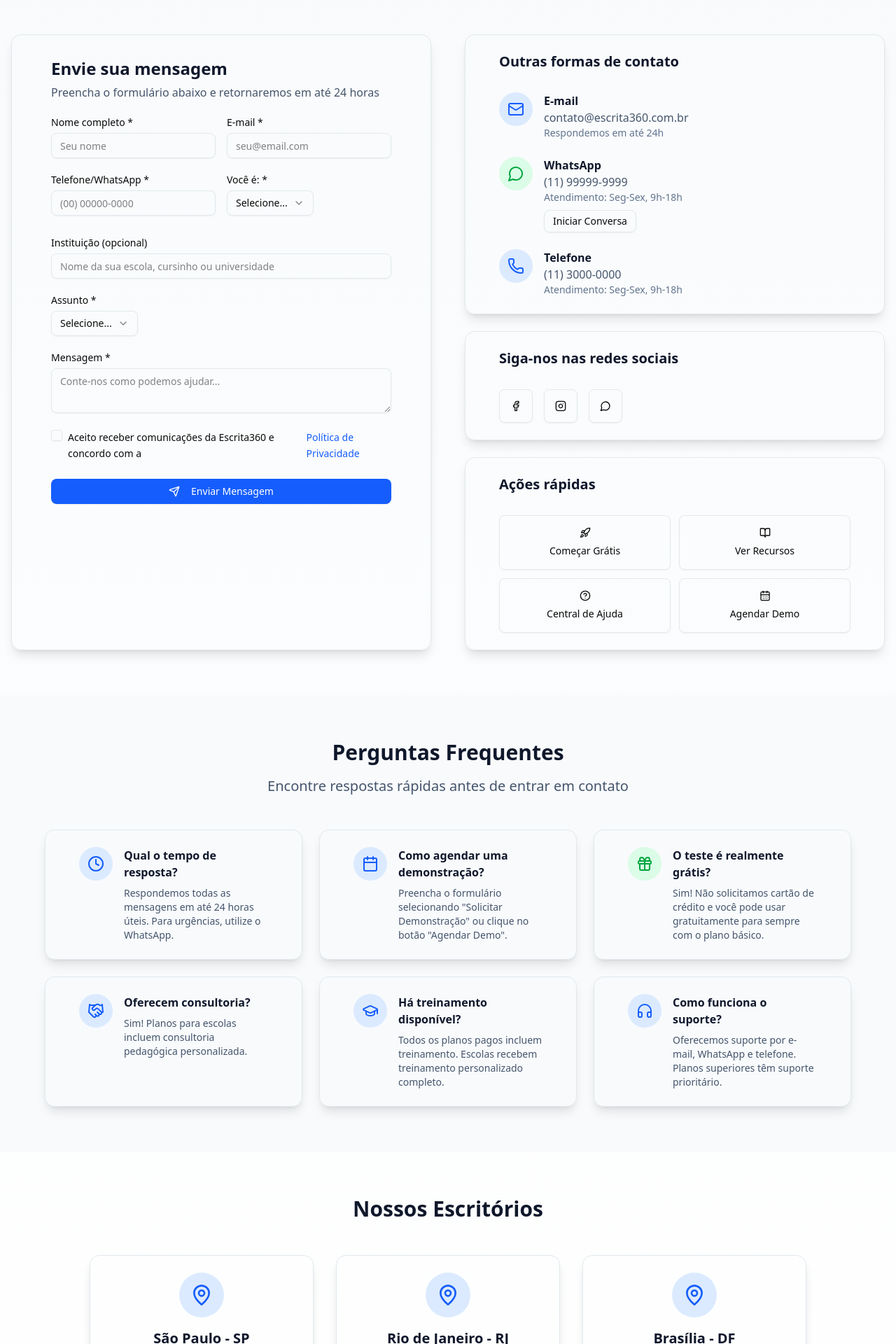
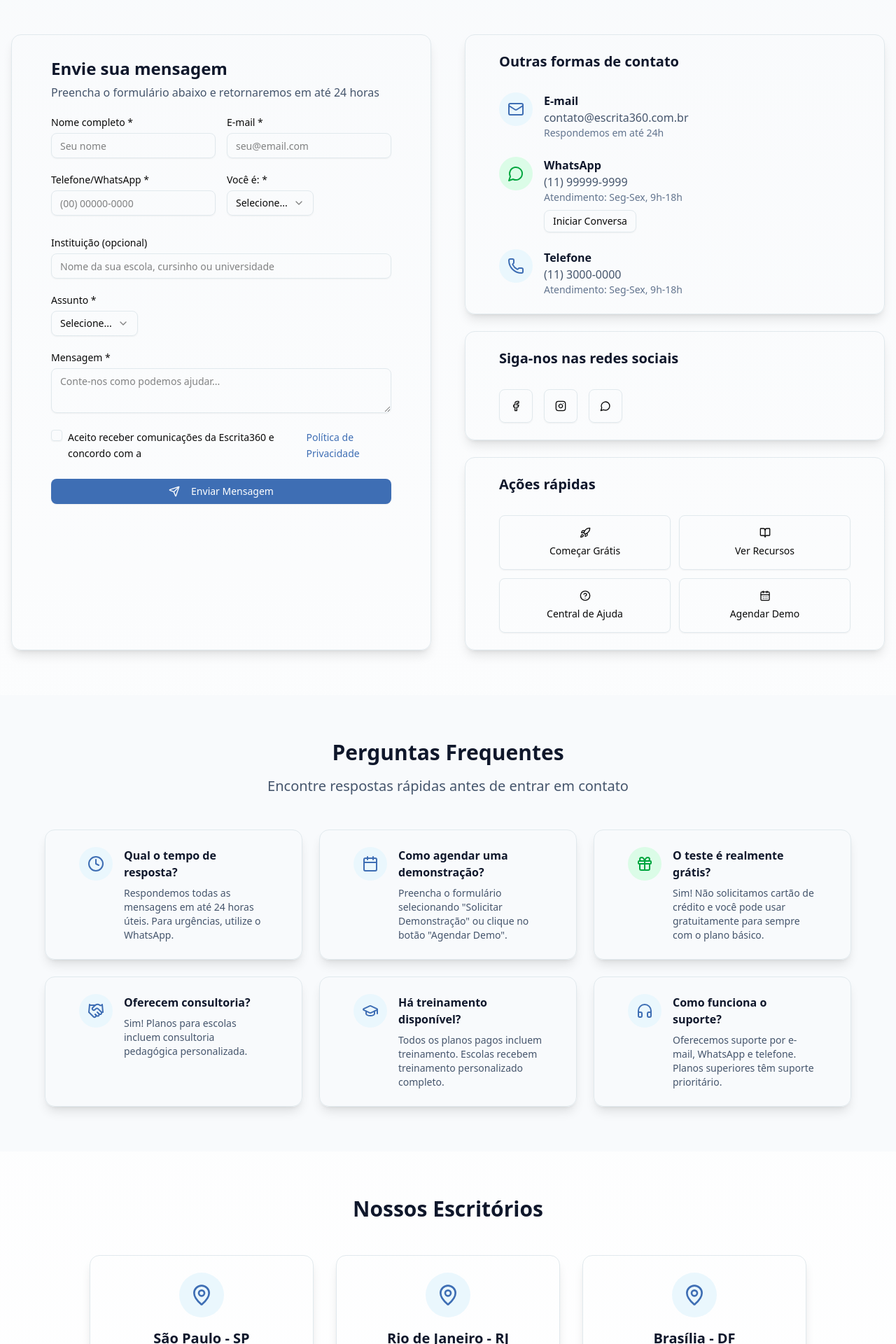
Before and after one commit to escrita360/escrita360_sitereact, a React (Vite) app: page /contato in a window 1280 px wide. Shown: the part 400-2320 px from the top of the page at 70% size. Built offline with nearby package versions, Linux system fonts and the light colour scheme.

Commit message:
feat: Enhance branding with new color palette and updated styles across components for improved consistency and accessibility

```diff
--- a/src/App.css
+++ b/src/App.css
@@ -136,15 +136,53 @@
 .text-brand-primary { color: var(--brand-primary) !important; }
 .text-brand-secondary { color: var(--brand-secondary) !important; }
 .text-brand-accent { color: var(--brand-accent) !important; }
+.text-brand-lighter { color: var(--brand-lighter) !important; }
 
 .border-brand-primary { border-color: var(--brand-primary) !important; }
 .border-brand-accent { border-color: var(--brand-accent) !important; }
 
 .hover\:bg-brand-primary:hover { background-color: var(--brand-primary) !important; }
 .hover\:bg-brand-secondary:hover { background-color: var(--brand-secondary) !important; }
+.hover\:bg-brand-light:hover { background-color: var(--brand-light) !important; }
 .hover\:text-brand-primary:hover { color: var(--brand-primary) !important; }
 .hover\:text-brand-secondary:hover { color: var(--brand-secondary) !important; }
 .hover\:border-brand-accent:hover { border-color: var(--brand-accent) !important; }
+
+/* Custom Brand Gradients */
+.bg-brand-gradient {
+  background: linear-gradient(135deg, var(--brand-primary) 0%, var(--brand-secondary) 100%) !important;
+}
+
+.bg-brand-gradient-light {
+  background: linear-gradient(135deg, var(--brand-lighter) 0%, white 100%) !important;
+}
+
+.bg-brand-gradient-subtle {
+  background: linear-gradient(to bottom, var(--brand-light) 0%, white 100%) !important;
+}
+
+/* Enhanced Button Styles */
+.btn-brand-primary {
+  background: linear-gradient(135deg, var(--brand-primary) 0%, var(--brand-secondary) 100%);
+  transition: all 0.3s ease;
+}
+
+.btn-brand-primary:hover {
+  transform: translateY(-2px);
+  box-shadow: 0 10px 25px rgba(62, 110, 180, 0.3);
+}
+
+/* Card Enhancement */
+.card-brand-hover {
+  transition: all 0.3s ease;
+  border: 1px solid transparent;
+}
+
+.card-brand-hover:hover {
+  border-color: var(--brand-accent);
+  box-shadow: 0 10px 30px rgba(62, 110, 180, 0.15);
+  transform: translateY(-4px);
+}
 
 /* Custom styles for smooth scrolling */
 html {
--- a/src/pages/Contato.jsx
+++ b/src/pages/Contato.jsx
@@ -104,11 +104,11 @@ function Contato() {
                     <Checkbox id="aceito" required />
                     <Label htmlFor="aceito" className="text-sm leading-relaxed">
                       Aceito receber comunicações da Escrita360 e concordo com a{' '}
-                      <a href="#" className="text-blue-600 hover:underline">Política de Privacidade</a>
+                      <a href="#" className="text-brand-primary hover:underline">Política de Privacidade</a>
                     </Label>
                   </div>
 
-                  <Button className="w-full bg-blue-600 hover:bg-blue-700 text-white">
+                  <Button className="w-full bg-brand-primary hover:bg-brand-secondary text-white">
                     <Send className="w-4 h-4 mr-2" />
                     Enviar Mensagem
                   </Button>
@@ -125,8 +125,8 @@ function Contato() {
                 </CardHeader>
                 <CardContent className="space-y-6">
                   <div className="flex items-start gap-4">
-                    <div className="w-12 h-12 bg-blue-100 rounded-full flex items-center justify-center flex-shrink-0">
-                      <Mail className="w-6 h-6 text-blue-600" />
+                    <div className="w-12 h-12 bg-brand-light rounded-full flex items-center justify-center flex-shrink-0">
+                      <Mail className="w-6 h-6 text-brand-primary" />
                     </div>
                     <div>
                       <h4 className="font-semibold text-slate-900">E-mail</h4>
@@ -150,8 +150,8 @@ function Contato() {
                   </div>
 
                   <div className="flex items-start gap-4">
-                    <div className="w-12 h-12 bg-blue-100 rounded-full flex items-center justify-center flex-shrink-0">
-                      <Phone className="w-6 h-6 text-blue-600" />
+                    <div className="w-12 h-12 bg-brand-light rounded-full flex items-center justify-center flex-shrink-0">
+                      <Phone className="w-6 h-6 text-brand-primary" />
                     </div>
                     <div>
                       <h4 className="font-semibold text-slate-900">Telefone</h4>
@@ -225,8 +225,8 @@ function Contato() {
             <Card className="p-6 shadow-lg hover:shadow-xl transition-shadow">
               <CardContent className="pt-0">
                 <div className="flex items-start gap-4">
-                  <div className="w-12 h-12 bg-blue-100 rounded-full flex items-center justify-center flex-shrink-0">
-                    <Clock className="w-6 h-6 text-blue-600" />
+                  <div className="w-12 h-12 bg-brand-light rounded-full flex items-center justify-center flex-shrink-0">
+                    <Clock className="w-6 h-6 text-brand-primary" />
                   </div>
                   <div>
                     <h3 className="font-semibold text-slate-900 mb-2">Qual o tempo de resposta?</h3>
@@ -239,8 +239,8 @@ function Contato() {
             <Card className="p-6 shadow-lg hover:shadow-xl transition-shadow">
               <CardContent className="pt-0">
                 <div className="flex items-start gap-4">
-                  <div className="w-12 h-12 bg-blue-100 rounded-full flex items-center justify-center flex-shrink-0">
-                    <Calendar className="w-6 h-6 text-blue-600" />
+                  <div className="w-12 h-12 bg-brand-light rounded-full flex items-center justify-center flex-shrink-0">
+                    <Calendar className="w-6 h-6 text-brand-primary" />
                   </div>
                   <div>
                     <h3 className="font-semibold text-slate-900 mb-2">Como agendar uma demonstração?</h3>
@@ -267,8 +267,8 @@ function Contato() {
             <Card className="p-6 shadow-lg hover:shadow-xl transition-shadow">
               <CardContent className="pt-0">
                 <div className="flex items-start gap-4">
-                  <div className="w-12 h-12 bg-blue-100 rounded-full flex items-center justify-center flex-shrink-0">
-                    <Handshake className="w-6 h-6 text-blue-600" />
+                  <div className="w-12 h-12 bg-brand-light rounded-full flex items-center justify-center flex-shrink-0">
+                    <Handshake className="w-6 h-6 text-brand-primary" />
                   </div>
                   <div>
                     <h3 className="font-semibold text-slate-900 mb-2">Oferecem consultoria?</h3>
@@ -281,8 +281,8 @@ function Contato() {
             <Card className="p-6 shadow-lg hover:shadow-xl transition-shadow">
               <CardContent className="pt-0">
                 <div className="flex items-start gap-4">
-                  <div className="w-12 h-12 bg-blue-100 rounded-full flex items-center justify-center flex-shrink-0">
-                    <GraduationCap className="w-6 h-6 text-blue-600" />
+                  <div className="w-12 h-12 bg-brand-light rounded-full flex items-center justify-center flex-shrink-0">
+                    <GraduationCap className="w-6 h-6 text-brand-primary" />
                   </div>
                   <div>
                     <h3 className="font-semibold text-slate-900 mb-2">Há treinamento disponível?</h3>
@@ -295,8 +295,8 @@ function Contato() {
             <Card className="p-6 shadow-lg hover:shadow-xl transition-shadow">
               <CardContent className="pt-0">
                 <div className="flex items-start gap-4">
-                  <div className="w-12 h-12 bg-blue-100 rounded-full flex items-center justify-center flex-shrink-0">
-                    <Headphones className="w-6 h-6 text-blue-600" />
+                  <div className="w-12 h-12 bg-brand-light rounded-full flex items-center justify-center flex-shrink-0">
+                    <Headphones className="w-6 h-6 text-brand-primary" />
                   </div>
                   <div>
                     <h3 className="font-semibold text-slate-900 mb-2">Como funciona o suporte?</h3>
@@ -319,8 +319,8 @@ function Contato() {
           <div className="grid md:grid-cols-3 gap-8 max-w-5xl mx-auto">
             <Card className="p-6 shadow-lg hover:shadow-xl transition-shadow text-center">
               <CardContent className="pt-0">
-                <div className="w-16 h-16 bg-blue-100 rounded-full flex items-center justify-center mx-auto mb-4">
-                  <MapPin className="w-8 h-8 text-blue-600" />
+                <div className="w-16 h-16 bg-brand-light rounded-full flex items-center justify-center mx-auto mb-4">
+                  <MapPin className="w-8 h-8 text-brand-primary" />
                 </div>
                 <h3 className="text-xl font-semibold text-slate-900 mb-2">São Paulo - SP</h3>
                 <p className="text-slate-600">Av. Paulista, 1000 - Sala 500</p>
@@ -331,8 +331,8 @@ function Contato() {
 
             <Card className="p-6 shadow-lg hover:shadow-xl transition-shadow text-center">
               <CardContent className="pt-0">
-                <div className="w-16 h-16 bg-blue-100 rounded-full flex items-center justify-center mx-auto mb-4">
-                  <MapPin className="w-8 h-8 text-blue-600" />
+                <div className="w-16 h-16 bg-brand-light rounded-full flex items-center justify-center mx-auto mb-4">
+                  <MapPin className="w-8 h-8 text-brand-primary" />
                 </div>
                 <h3 className="text-xl font-semibold text-slate-900 mb-2">Rio de Janeiro - RJ</h3>
                 <p className="text-slate-600">Av. Rio Branco, 200 - Sala 300</p>
@@ -343,8 +343,8 @@ function Contato() {
 
             <Card className="p-6 shadow-lg hover:shadow-xl transition-shadow text-center">
               <CardContent className="pt-0">
-                <div className="w-16 h-16 bg-blue-100 rounded-full flex items-center justify-center mx-auto mb-4">
-                  <MapPin className="w-8 h-8 text-blue-600" />
+                <div className="w-16 h-16 bg-brand-light rounded-full flex items-center justify-center mx-auto mb-4">
+                  <MapPin className="w-8 h-8 text-brand-primary" />
                 </div>
                 <h3 className="text-xl font-semibold text-slate-900 mb-2">Brasília - DF</h3>
                 <p className="text-slate-600">SCS Q. 01, Bloco A - Sala 100</p>
@@ -364,7 +364,7 @@ function Contato() {
             <p className="text-xl opacity-90 mb-8">
               Crie sua conta gratuita agora e comece a transformar sua escrita imediatamente.
             </p>
-            <Button size="lg" className="bg-white text-blue-600 hover:bg-slate-100">
+            <Button size="lg" className="bg-white text-brand-primary hover:bg-slate-100">
               Criar Conta Grátis
             </Button>
           </div>
```
Also changed, not shown: src/pages/ParaQuem.jsx (+15 -15 lines), src/pages/Precos.jsx (+14 -14 lines), src/pages/Recursos.jsx (+24 -24 lines), 1 other file (tests, documents, lock files or other folders).
